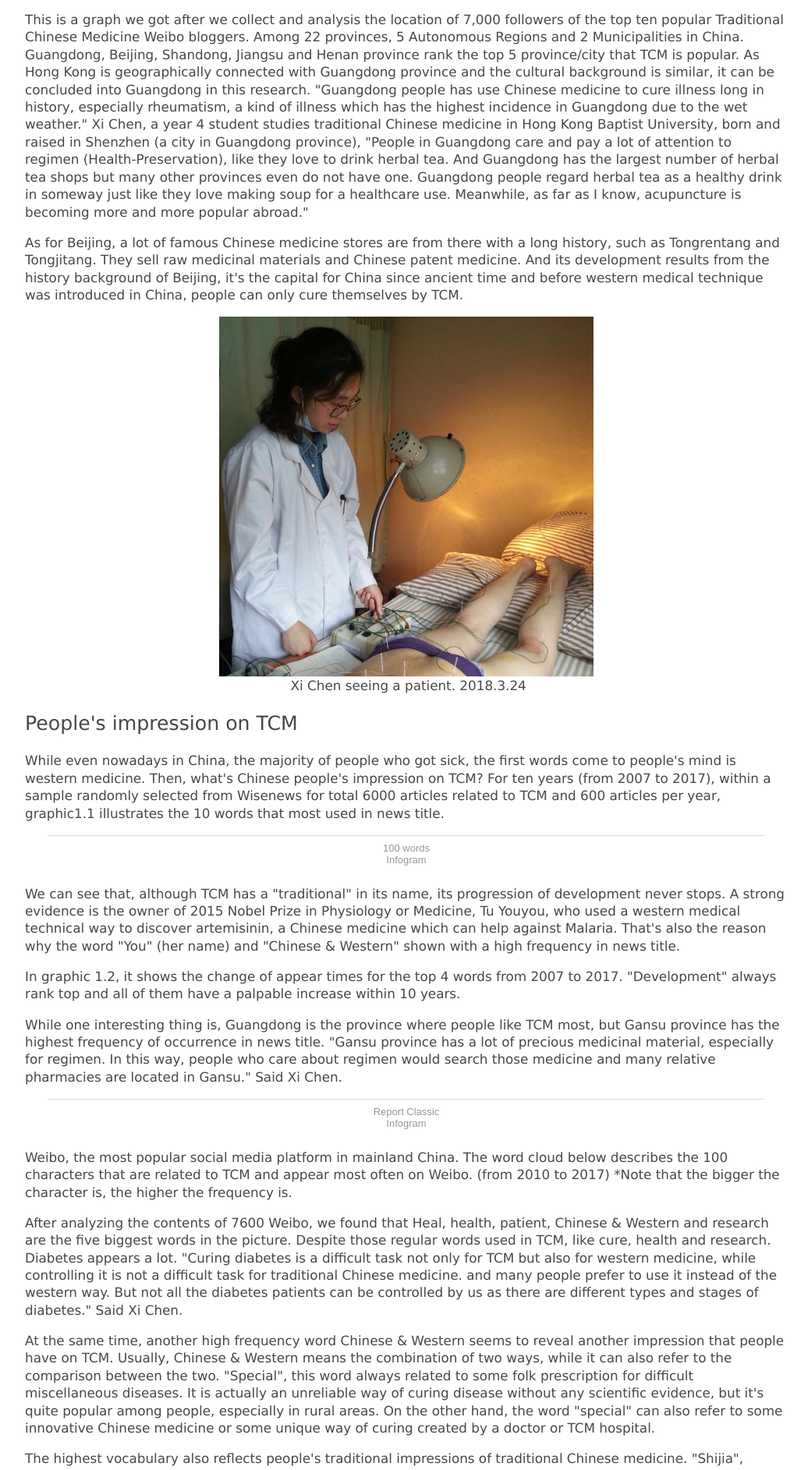
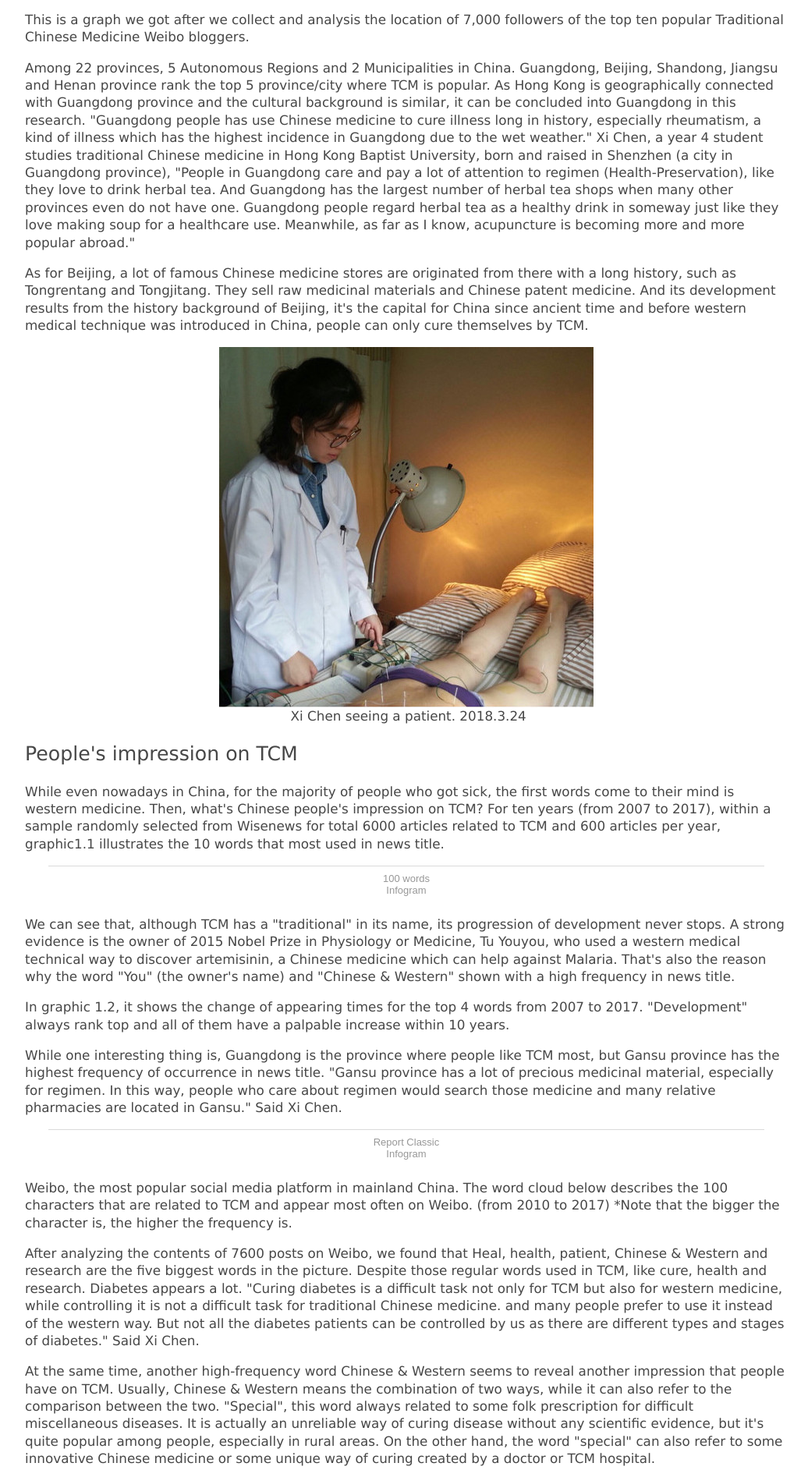
Before and after one commit to EnsonXU/website_datadrivenstory, a plain HTML site: page index.html in a window 1280 px wide. Shown: the part 2005-3890 px from the top of the page at 78% size, without its empty margins (119-1155 px from the left). Drawn offline with Linux system fonts and the light colour scheme; a script that the page names is missing.

Commit message:
Initial commit

```diff
--- a/index.html
+++ b/index.html
@@ -77,22 +77,25 @@
 
       <p class="font-xs">
         This is a graph we got after we collect and analysis the location of 7,000 followers of the top ten popular Traditional Chinese
-        Medicine Weibo bloggers. Among 22 provinces, 5 Autonomous Regions and 2 Municipalities in China. Guangdong, Beijing,
-        Shandong, Jiangsu and Henan province rank the top 5 province/city that TCM is popular. As Hong Kong is geographically
-        connected with Guangdong province and the cultural background is similar, it can be concluded into Guangdong in this
-        research. "Guangdong people has use Chinese medicine to cure illness long in history, especially rheumatism, a kind
-        of illness which has the highest incidence in Guangdong due to the wet weather." Xi Chen, a year 4 student studies
-        traditional Chinese medicine in Hong Kong Baptist University, born and raised in Shenzhen (a city in Guangdong province),
-        "People in Guangdong care and pay a lot of attention to regimen (Health-Preservation), like they love to drink herbal
-        tea. And Guangdong has the largest number of herbal tea shops but many other provinces even do not have one. Guangdong
-        people regard herbal tea as a healthy drink in someway just like they love making soup for a healthcare use. Meanwhile,
-        as far as I know, acupuncture is becoming more and more popular abroad."
+        Medicine Weibo bloggers.
       </p>
       <p class="font-xs">
-        As for Beijing, a lot of famous Chinese medicine stores are from there with a long history, such as Tongrentang and Tongjitang.
-        They sell raw medicinal materials and Chinese patent medicine. And its development results from the history background
-        of Beijing, it's the capital for China since ancient time and before western medical technique was introduced in
-        China, people can only cure themselves by TCM.
+        Among 22 provinces, 5 Autonomous Regions and 2 Municipalities in China. Guangdong, Beijing, Shandong, Jiangsu and Henan province
+        rank the top 5 province/city where TCM is popular. As Hong Kong is geographically connected with Guangdong province
+        and the cultural background is similar, it can be concluded into Guangdong in this research. "Guangdong people has
+        use Chinese medicine to cure illness long in history, especially rheumatism, a kind of illness which has the highest
+        incidence in Guangdong due to the wet weather." Xi Chen, a year 4 student studies traditional Chinese medicine in
+        Hong Kong Baptist University, born and raised in Shenzhen (a city in Guangdong province), "People in Guangdong care
+        and pay a lot of attention to regimen (Health-Preservation), like they love to drink herbal tea. And Guangdong has
+        the largest number of herbal tea shops when many other provinces even do not have one. Guangdong people regard herbal
+        tea as a healthy drink in someway just like they love making soup for a healthcare use. Meanwhile, as far as I know,
+        acupuncture is becoming more and more popular abroad."
+      </p>
+      <p class="font-xs">
+        As for Beijing, a lot of famous Chinese medicine stores are originated from there with a long history, such as Tongrentang
+        and Tongjitang. They sell raw medicinal materials and Chinese patent medicine. And its development results from the
+        history background of Beijing, it's the capital for China since ancient time and before western medical technique
+        was introduced in China, people can only cure themselves by TCM.
       </p>
 
       <img src="images/xige.jpg" align:center>
@@ -100,7 +103,7 @@
         <b class="font-x5">whitewhitewhitewhitewhitewwwww</b>Xi Chen seeing a patient. 2018.3.24</cap>
       <p class="font-x2">People's impression on TCM</p>
       <p class="font-xs">
-        While even nowadays in China, the majority of people who got sick, the first words come to people's mind is western medicine.
+        While even nowadays in China, for the majority of people who got sick, the first words come to their mind is western medicine.
         Then, what's Chinese people's impression on TCM? For ten years (from 2007 to 2017), within a sample randomly selected
         from Wisenews for total 6000 articles related to TCM and 600 articles per year, graphic1.1 illustrates the 10 words
         that most used in news title.
@@ -118,11 +121,11 @@
         We can see that, although TCM has a "traditional" in its name, its progression of development never stops. A strong evidence
         is the owner of 2015 Nobel Prize in Physiology or Medicine, Tu Youyou, who used a western medical technical way to
         discover artemisinin, a Chinese medicine which can help against Malaria. That's also the reason why the word "You"
-        (her name) and "Chinese & Western" shown with a high frequency in news title.
+        (the owner's name) and "Chinese & Western" shown with a high frequency in news title.
       </p>
 
       <p class="font-xs">
-        In graphic 1.2, it shows the change of appear times for the top 4 words from 2007 to 2017. "Development" always rank top
+        In graphic 1.2, it shows the change of appearing times for the top 4 words from 2007 to 2017. "Development" always rank top
         and all of them have a palpable increase within 10 years.
       </p>
 
@@ -149,16 +152,16 @@
       </p>
 
       <p class="font-xs">
-        After analyzing the contents of 7600 Weibo, we found that Heal, health, patient, Chinese & Western and research are the five
-        biggest words in the picture. Despite those regular words used in TCM, like cure, health and research. Diabetes appears
-        a lot. "Curing diabetes is a difficult task not only for TCM but also for western medicine, while controlling it
-        is not a difficult task for traditional Chinese medicine. and many people prefer to use it instead of the western
-        way. But not all the diabetes patients can be controlled by us as there are different types and stages of diabetes."
-        Said Xi Chen.
+        After analyzing the contents of 7600 posts on Weibo, we found that Heal, health, patient, Chinese & Western and research
+        are the five biggest words in the picture. Despite those regular words used in TCM, like cure, health and research.
+        Diabetes appears a lot. "Curing diabetes is a difficult task not only for TCM but also for western medicine, while
+        controlling it is not a difficult task for traditional Chinese medicine. and many people prefer to use it instead
+        of the western way. But not all the diabetes patients can be controlled by us as there are different types and stages
+        of diabetes." Said Xi Chen.
       </p>
 
       <p class="font-xs">
-        At the same time, another high frequency word Chinese & Western seems to reveal another impression that people have on TCM.
+        At the same time, another high-frequency word Chinese & Western seems to reveal another impression that people have on TCM.
         Usually, Chinese & Western means the combination of two ways, while it can also refer to the comparison between the
         two. "Special", this word always related to some folk prescription for difficult miscellaneous diseases. It is actually
         an unreliable way of curing disease without any scientific evidence, but it's quite popular among people, especially
@@ -275,7 +278,7 @@
 
       <p class="font-x3">Interview video</p>
       <div align="center">
-        <iframe width="560" height="315" src="https://www.youtube.com/embed/XD_LY3dO1WE" frameborder="0" allow="autoplay; encrypted-media"
+        <iframe width="560" height="315" src="https://www.youtube.com/embed/8cjA3okir2Q" frameborder="0" allow="autoplay; encrypted-media"
           allowfullscreen></iframe>
       </div>
       <!-- ################################################################################################ -->
```
